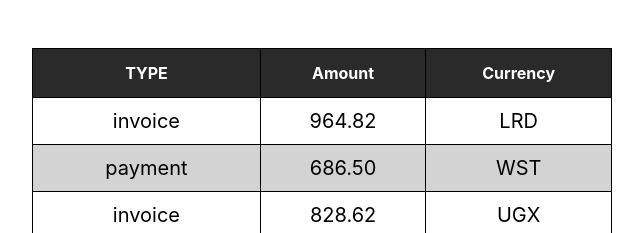
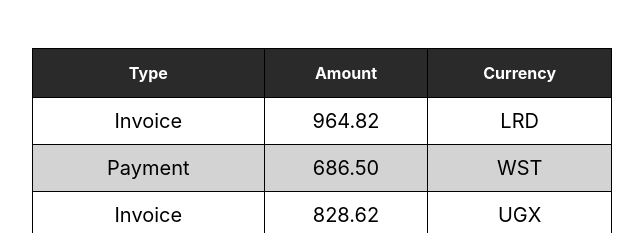
Before and after one commit to keraberase/goit-react-hw-01, a React (Vite) app: page / in a window 1280 px wide. Shown: the part 567-800 px from the top of the page, without its empty margins (68-711 px from the left). Built offline with nearby package versions, Linux system fonts and the light colour scheme; the HTML template or start-up script is replaced by a standard one.

Commit message:
create toUpperCase in type

```diff
--- a/src/components/TransactionHistory/TransactionHistory.jsx
+++ b/src/components/TransactionHistory/TransactionHistory.jsx
@@ -1,14 +1,11 @@
-// TransactionHistory.jsx
-
-import React from 'react';
-import css from './TransactionHistory.module.css'; // Импортируем файл стилей
+import css from './TransactionHistory.module.css';
 
 const TransactionHistory = ({ items }) => {
   return (
     <table className={css.transactionHistory}>
       <thead>
         <tr>
-          <th className={`${css.tableHead} ${css.thType}`}>Type</th>
+          <th className={css.tableHead}>Type</th>
           <th className={css.tableHead}>Amount</th>
           <th className={css.tableHead}>Currency</th>
         </tr>
@@ -16,7 +13,7 @@ const TransactionHistory = ({ items }) => {
       <tbody>
         {items.map(item => (
           <tr key={item.id}>
-            <td>{item.type}</td>
+            <td>{item.type.charAt(0).toUpperCase() + item.type.slice(1)}</td>
             <td>{item.amount}</td>
             <td>{item.currency}</td>
           </tr>
--- a/src/components/TransactionHistory/TransactionHistory.module.css
+++ b/src/components/TransactionHistory/TransactionHistory.module.css
@@ -33,7 +33,7 @@
     background-color: #D3D3D3;
   }
 
-  /* Стили для заголовка "Type" с заглавными буквами */
+  /* Стили для заголовка "Type" с заглавными первыми буквами */
   .thType {
-    text-transform: uppercase;
+    text-transform: capitalize;
   }
```
